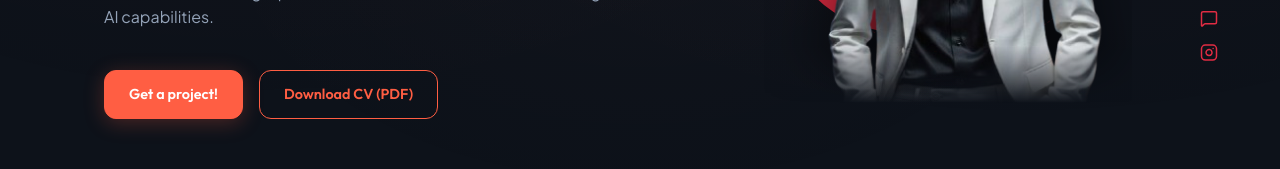
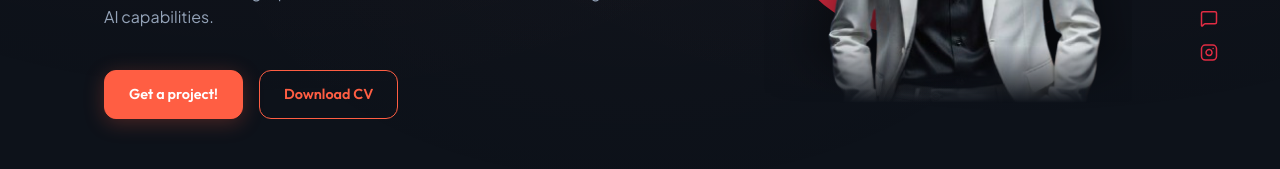
Before and after one commit to hariharan1022/hariharan_portfolio, a React (Vite) app: page / in a window 1280 px wide. Shown: the part 474-643 px from the top of the page. Built offline with nearby package versions, Linux system fonts and the light colour scheme.

Commit message:
deploy: trigger fresh GitHub Pages build

```diff
--- a/src/components/Hero.jsx
+++ b/src/components/Hero.jsx
@@ -405,7 +405,7 @@ const Hero = () => {
 
             <div className="hero-buttons">
               <a href="#contact" className="btn btn-primary">Get a project!</a>
-              <a href={`${import.meta.env.BASE_URL}Hariharan-CV.pdf`} download className="btn btn-secondary">Download CV (PDF)</a>
+              <a href={`${import.meta.env.BASE_URL}Hariharan-CV.pdf`} download className="btn btn-secondary">Download CV</a>
             </div>
           </motion.div>
 
```
Also changed, not shown: 2 other files (tests, documents, lock files or other folders).
